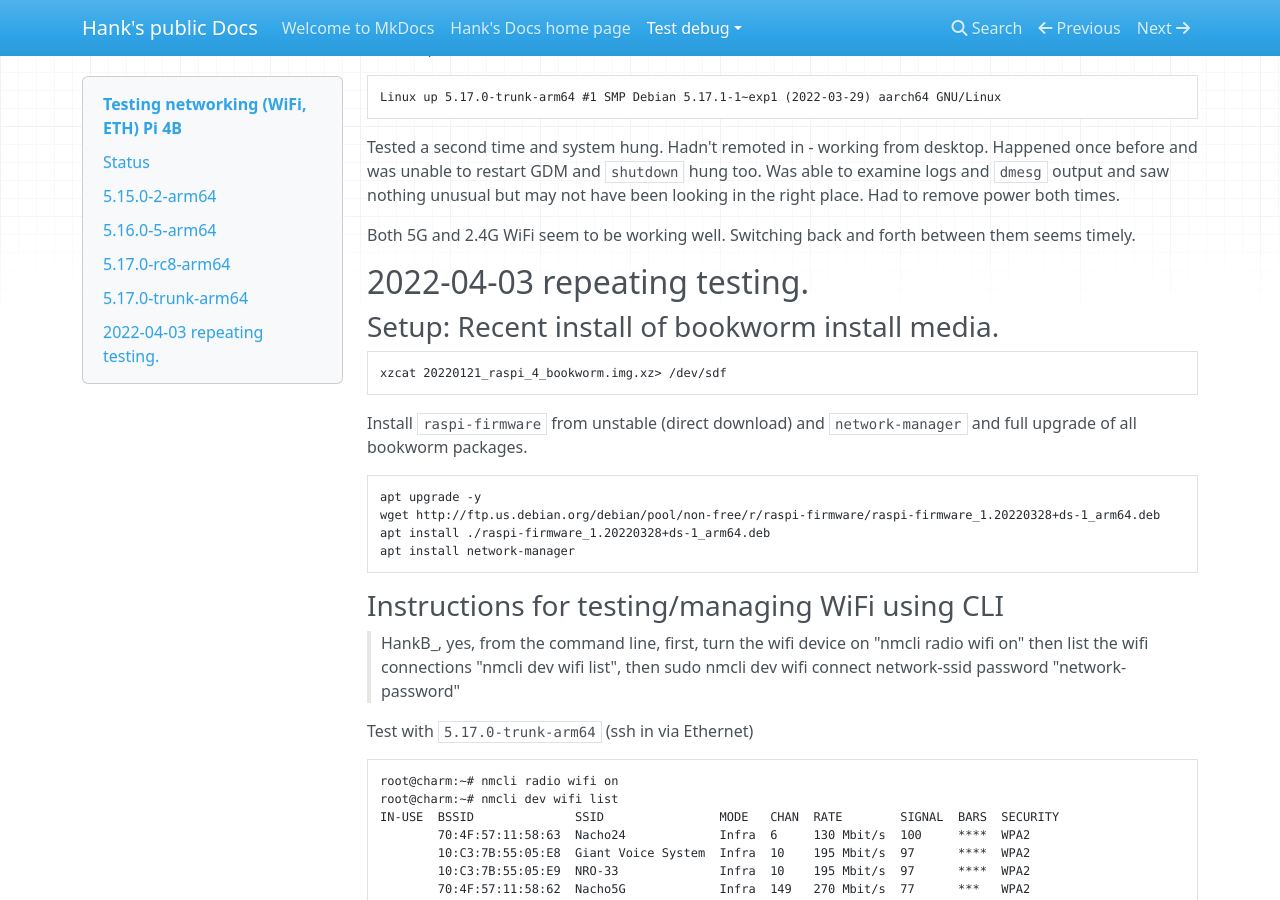
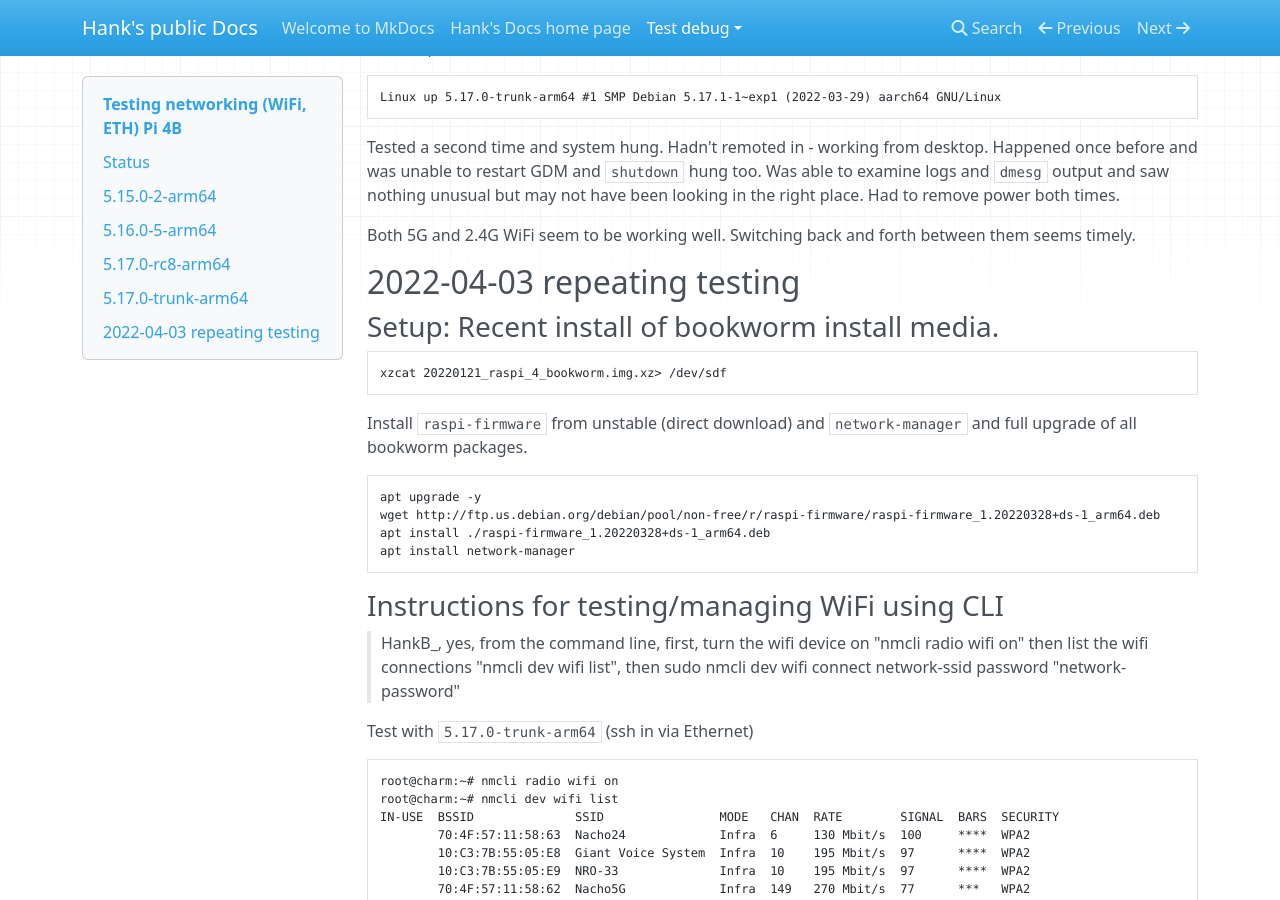
Before and after one commit to HankB/MkDocs-blog, an MkDocs documentation site: the page built from docs/test-debug/Pi-4B-Bookworm-WiFi.md, in a window 1280 px wide and 900 px high, scrolled down 1287 px. Built offline with MkDocs 1.6.1, drawn with Linux system fonts in a browser that asks for light colours; nearby versions of some CDN libraries.

```diff
--- a/docs/test-debug/Pi-4B-Bookworm-WiFi.md
+++ b/docs/test-debug/Pi-4B-Bookworm-WiFi.md
@@ -61,7 +61,7 @@ Tested a second time and system hung. Hadn't remoted in - working from desktop.
 
 Both 5G and 2.4G WiFi seem to be working well. Switching back and forth between them seems timely.
 
-## 2022-04-03 repeating testing.
+## 2022-04-03 repeating testing
 
 ### Setup: Recent install of bookworm install media.
 
```
